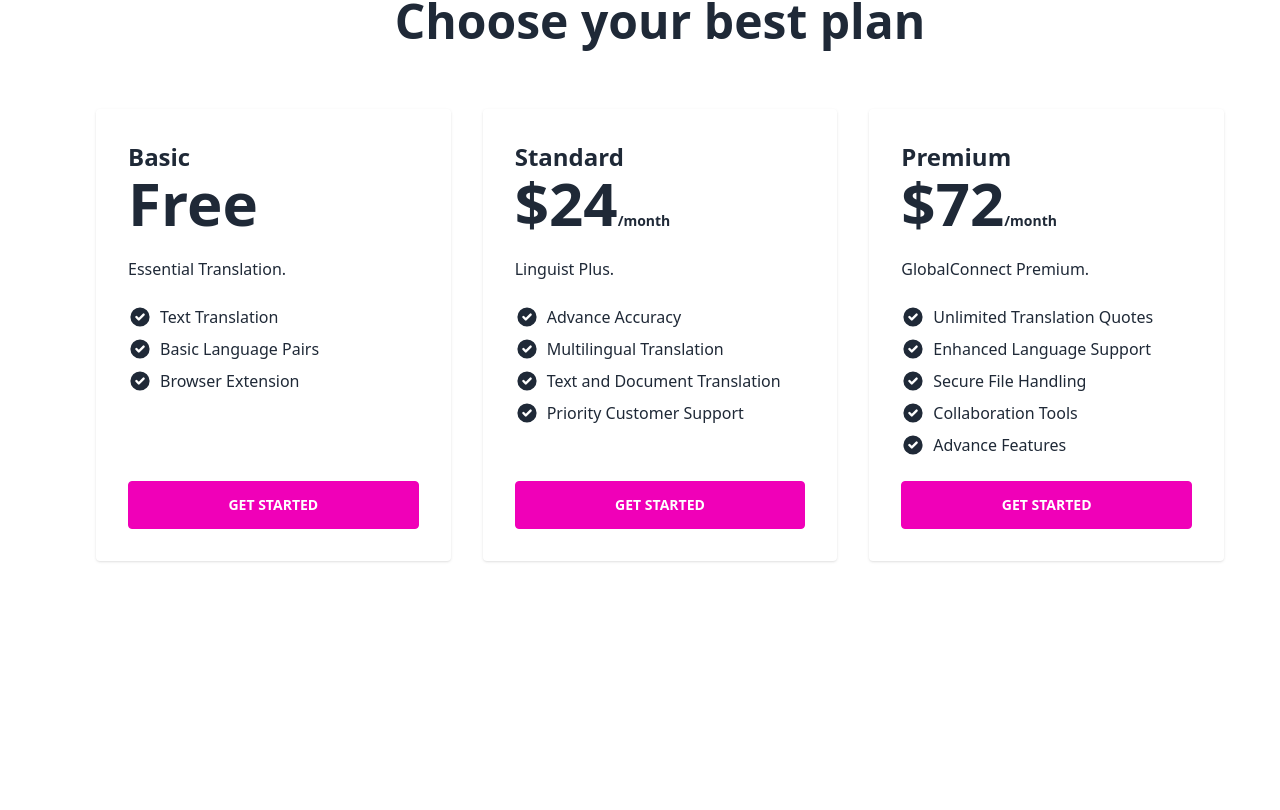
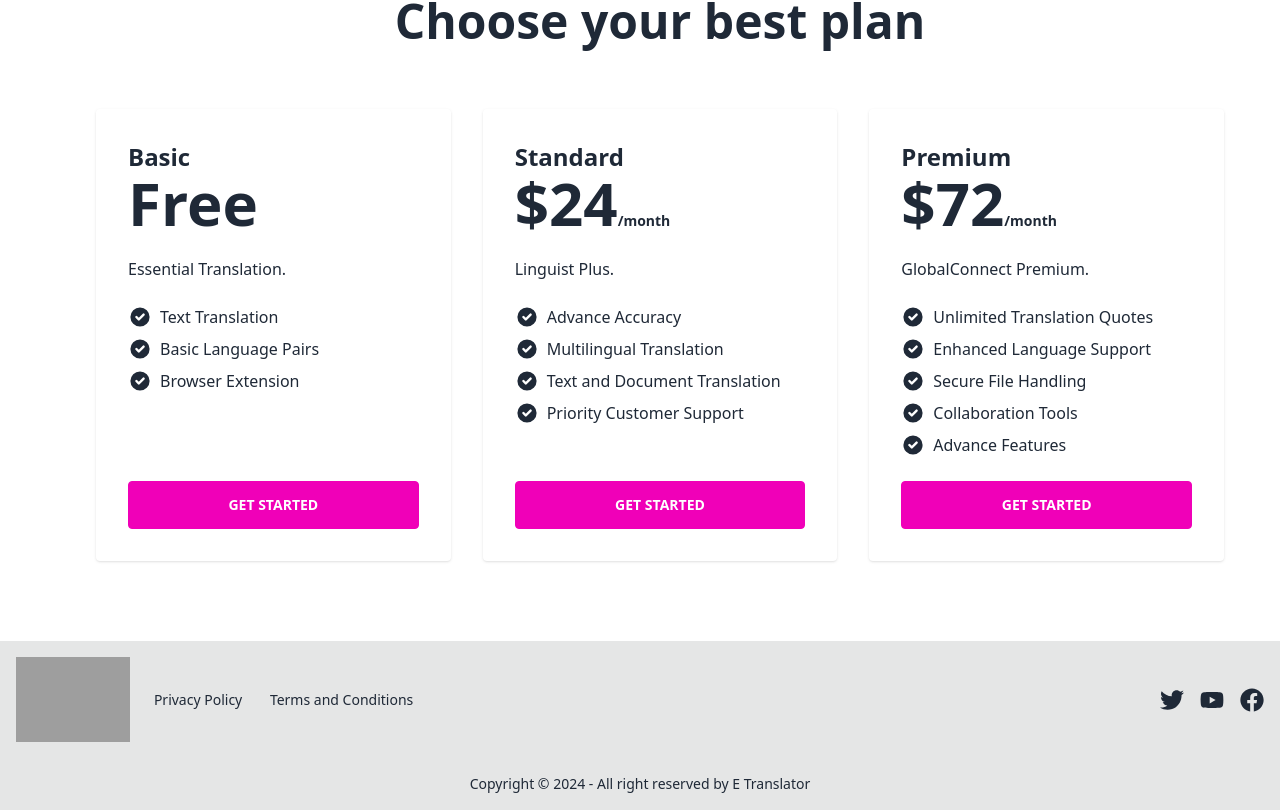
Before and after one commit to CodeCraft1234/E-Translator-Client, a React (Vite) app: page / in a window 1280 px wide. Shown: the part 315-1125 px from the top of the page. Before the commit the page ends 956 px from the top, so only its background shows below. Built offline with nearby package versions, Linux system fonts and the light colour scheme; grey boxes are pictures that could not be loaded.

Commit message:
Footer section created

```diff
--- a/package.json
+++ b/package.json
@@ -14,6 +14,7 @@
     "match-sorter": "^6.3.1",
     "react": "^18.2.0",
     "react-dom": "^18.2.0",
+    "react-icons": "^5.0.1",
     "react-router-dom": "^6.16.0",
     "sort-by": "^1.2.0"
   },
--- a/src/Components/Footer/Footer.jsx
+++ b/src/Components/Footer/Footer.jsx
@@ -1,9 +1,28 @@
 
-
+import { FaFacebook, FaTwitter, FaYoutube } from "react-icons/fa";
 const Footer = () => {
     return (
         <div>
+            <footer className="footer items-center p-4 bg-base-300 text-base-content  ">
+                <aside className="flex items-center">
+                    <img className="w-1/6" src="https://i.ibb.co/vkM6Y5y/E-translator.png?fbclid=IwAR149GSYPRE0w5PwSwGI1GFQsTqojb9mry5T1EzLIQHhz9TjLGQPFepiy_k" alt="" />
+                    <p className="ml-4">
+                        <span className="mr-6">Privacy Policy</span> Terms and Conditions
+                    </p>
+                </aside>
+                <nav className="grid-flow-col gap-4 md:place-self-center md:justify-self-end">
+                    <a href="https://twitter.com/" target="_blank"><FaTwitter className="text-2xl"></FaTwitter>
+                    </a>
+                    <a href="https://youtube.com/" target="_blank"><a><FaYoutube className="text-2xl"></FaYoutube></a></a>
+                    <a href="https://facebook.com/" target="_blank"><FaFacebook className="text-2xl"></FaFacebook></a>
+                </nav>
 
+            </footer>
+            <footer className="footer footer-center p-4 bg-base-300 text-base-content">
+                <aside>
+                    <p>Copyright © 2024 - All right reserved by E Translator </p>
+                </aside>
+            </footer>
         </div>
     );
 };
--- a/src/Home/Home.jsx
+++ b/src/Home/Home.jsx
@@ -1,3 +1,4 @@
+
 
 
 const Home = () => {
```
Also changed, not shown: 1 other file (tests, documents, lock files or other folders).
